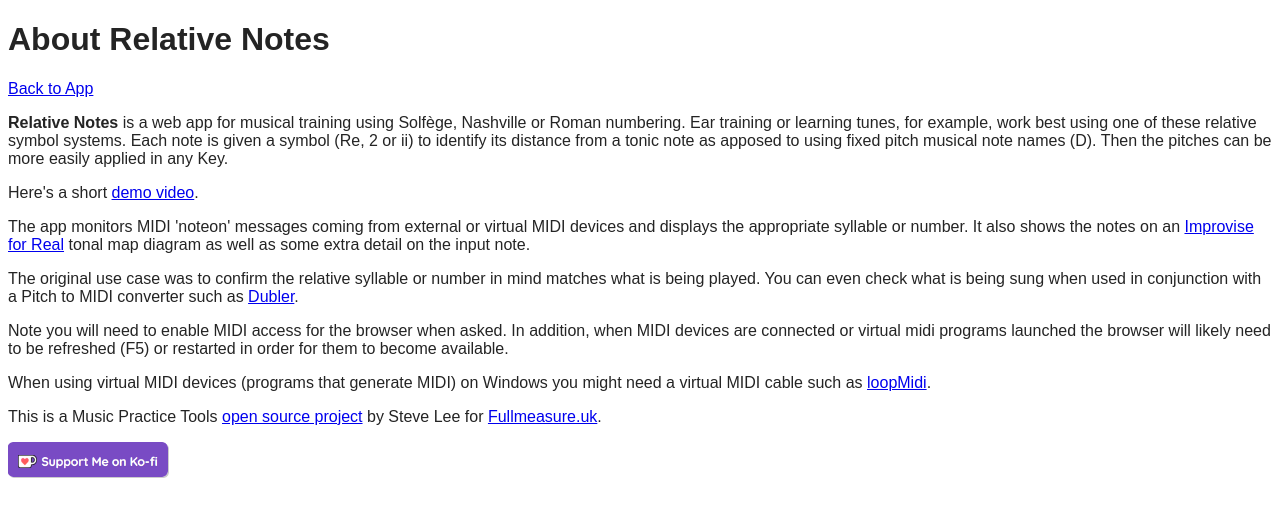
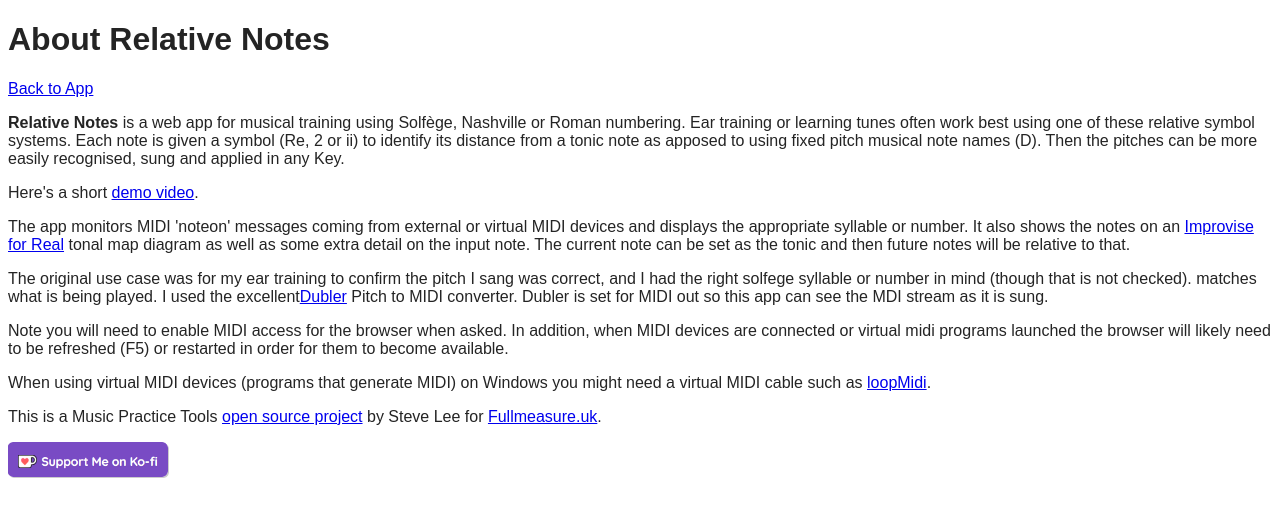
Before and after one commit to music-practice-tools/relative-notes, a SvelteKit app: page /about in a window 1280 px wide. Shown: the top 516 px of the page. Built offline with nearby package versions, Linux system fonts and the light colour scheme.

Commit message:
Update readme

```diff
--- a/src/routes/about/+page.svelte
+++ b/src/routes/about/+page.svelte
@@ -11,24 +11,30 @@
 
 <p>
   <strong>Relative Notes</strong> is a web app for musical training using Solfège,
-  Nashville or Roman numbering. Ear training or learning tunes, for example, work
-  best using one of these relative symbol systems. Each note is given a symbol (Re,
-  2 or ii) to identify its distance from a tonic note as apposed to using fixed pitch
-  musical note names (D). Then the pitches can be more easily applied in any Key.
+  Nashville or Roman numbering. Ear training or learning tunes often work best using
+  one of these relative symbol systems. Each note is given a symbol (Re, 2 or ii)
+  to identify its distance from a tonic note as apposed to using fixed pitch musical
+  note names (D). Then the pitches can be more easily recognised, sung and applied
+  in any Key.
 </p>
-<p>Here's a short <a href="https://www.youtube.com/watch?v=4kNCYW4tiGQ)">demo video</a>.</p>
+<p>
+  Here's a short <a href="https://www.youtube.com/watch?v=4kNCYW4tiGQ)"
+    >demo video</a
+  >.
+</p>
 <p>
   The app monitors MIDI 'noteon' messages coming from external or virtual MIDI
-  devices and displays the appropriate syllable or number.
-  It also shows the notes on an <a href="https://improviseforreal.com/">Improvise for Real</a> tonal map diagram as well as some
-  extra detail on the input note.
+  devices and displays the appropriate syllable or number. It also shows the
+  notes on an <a href="https://improviseforreal.com/">Improvise for Real</a> tonal
+  map diagram as well as some extra detail on the input note. The current note can
+  be set as the tonic and then future notes will be relative to that.
 </p>
 <p>
-  The original use case was to confirm the relative syllable or number in mind
-  matches what is being played. You can even check what is being sung when used
-  in conjunction with a Pitch to MIDI converter such as <a
-    href="https://vochlea.com/">Dubler</a
-  >.
+  The original use case was for my ear training to confirm the pitch I sang was
+  correct, and I had the right solfege syllable or number in mind (though that
+  is not checked). matches what is being played. I used the excellent<a
+    href="https://vochlea.com/">Dubler</a> Pitch to MIDI converter. Dubler is set
+  for MIDI out so this app can see the MDI stream as it is sung.
 </p>
 <p>
   Note you will need to enable MIDI access for the browser when asked. In
```
